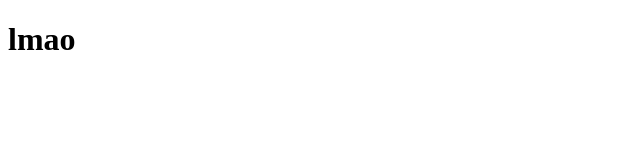
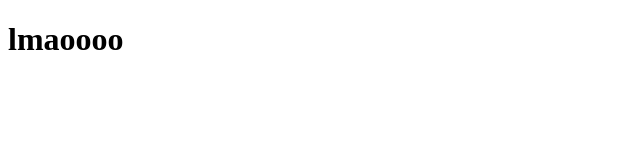
Before and after one commit to gendelbendel/davidwarddev-astro, an Astro site: page / in a window 1280 px wide. Shown: the full height of the page, 0-640 px from the left. Built offline with nearby package versions, Linux system fonts and the light colour scheme; Astro itself is replaced by a stand-in of ours.

Commit message:
Test deployment

```diff
--- a/src/pages/index.astro
+++ b/src/pages/index.astro
@@ -10,6 +10,6 @@
     <title>Astro</title>
   </head>
   <body>
-    <h1>lmao</h1>
+    <h1>lmaoooo</h1>
   </body>
 </html>
```
